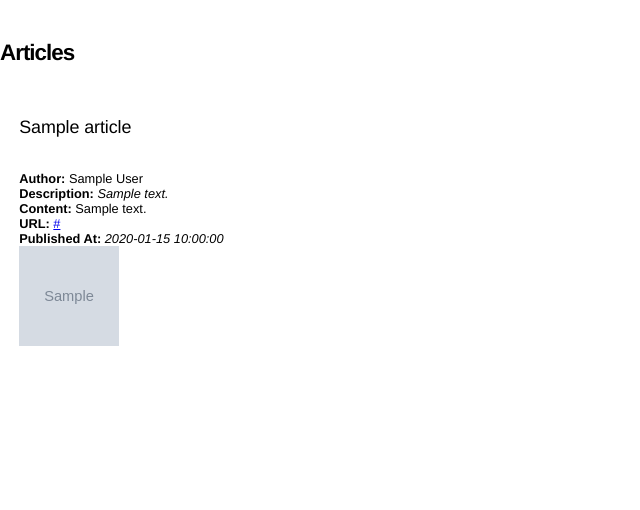
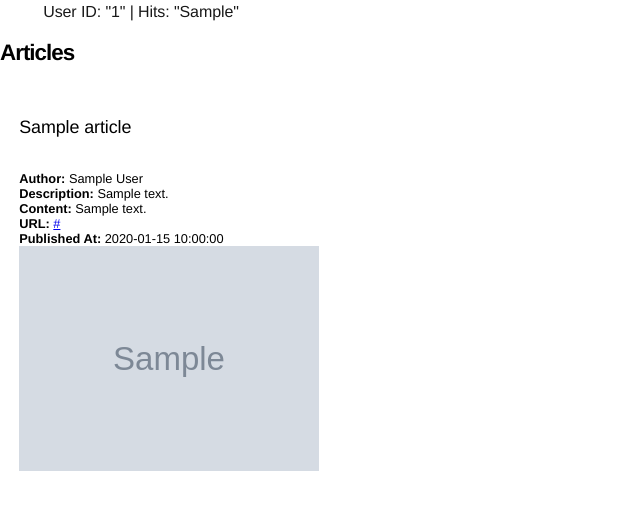
Before and after one commit to slowmosteve/news-app, a Flask app: template app/templates/home.html in a window 1280 px wide. Shown: the part 41-551 px from the top of the page, without its empty margins (0-640 px from the left). Run offline with Flask 2, Linux system fonts and the light colour scheme; the template is opened without the code that fills it: most values are stand-ins (such as "Sample title", 1, 10 or a date in 2020); grey boxes marked "Sample" are stand-in pictures.

Commit message:
chore: update template

```diff
--- a/app/static/css/template.css
+++ b/app/static/css/template.css
@@ -60,6 +60,13 @@ body {
     text-align: left;
     letter-spacing: -0.1px;
     }
+    h4 {
+        font-size: 1em;
+        font-weight: 300;
+        margin-top: 5px;
+        text-align: left;
+        letter-spacing: -0.1px;
+    }
     .menu {
     background-color: #adc2eb;
     height: 44px;
--- a/app/templates/home.html
+++ b/app/templates/home.html
@@ -17,15 +17,15 @@
         <br>
         <b>Author:</b> {{ article.author}}
         <br>
-        <b>Description:</b> <i>{{ article.description}}</i>
+        <b>Description:</b> {{ article.description}}
         <br>
         <b>Content:</b> {{ article.content}}
         <br>
         <b>URL:</b> <a href="{{ article.url}}" target="_blank" rel="noopener noreferrer">{{ article.url}}</a>
         <br>
-        <b>Published At:</b> <i>{{ article.publishedAt}}</i>
+        <b>Published At:</b> {{ article.publishedAt}}
         <br>
-        <img src="{{ article.urlToImage}}" style="float:bottom;width:100px;height:100px;">
+        <img src="{{ article.urlToImage}}" style="float:bottom;max-width:300px;width:100%">
         </p>
     </div>
     {% endfor %}
--- a/app/templates/template.html
+++ b/app/templates/template.html
@@ -19,7 +19,12 @@
                     </ul>
                 </nav>
             </strong>
+            <br>
+            <br>
+            <h4> User ID: "{{ user_id }}" | Hits: "{{ user_hits }}" </h4>
+            <br>
         </div>
+        <br>
     </header>
     {% block content %}
     {% endblock %}
```
